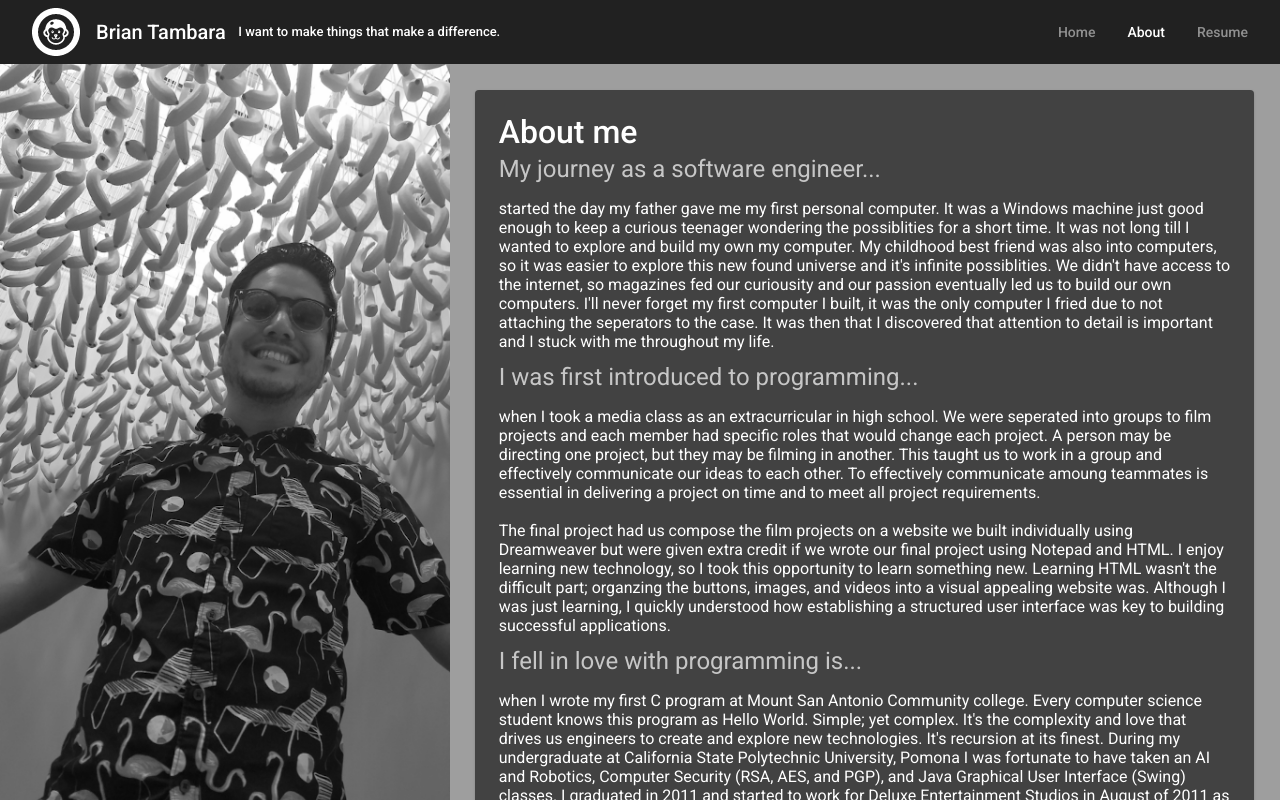
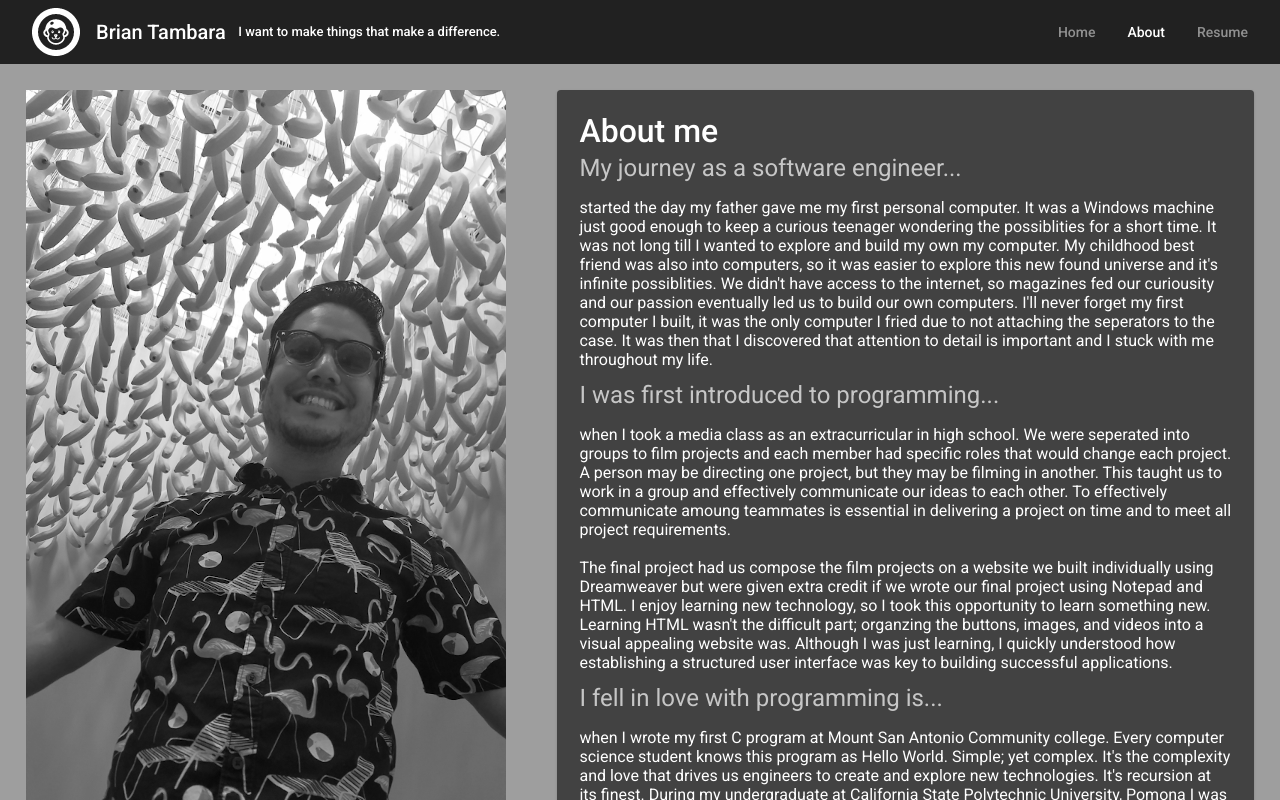
Before and after one commit to btambara/personal-website-frontend, an Angular app: page /about in a window 1280 px wide. Shown: the top 800 px of the page. Built offline with nearby package versions, Linux system fonts and the light colour scheme.

Commit message:
Fixed a layout issue when compressed in size.

```diff
--- a/src/app/pages/about/about.component.html
+++ b/src/app/pages/about/about.component.html
@@ -1,5 +1,7 @@
 <div class="main">
-    <img src="/assets/images/brian-icecreammuseum-bw.png">
+    <div class="image">
+        <img src="/assets/images/brian-icecreammuseum-bw.png">
+    </div>
 
     <mat-card>
         <div class="about">
--- a/src/app/pages/about/about.component.scss
+++ b/src/app/pages/about/about.component.scss
@@ -5,11 +5,10 @@ $personal-website-frontend-accent: mat-palette($mat-gray, 500);
 div.main {
     display: flex;
     background-color: mat-color($personal-website-frontend-accent);
-    height: 100%;
 }
 
-img {
-    height: 100%;
+div.image {
+    margin: 2%;
 }
 
 mat-card {
```
